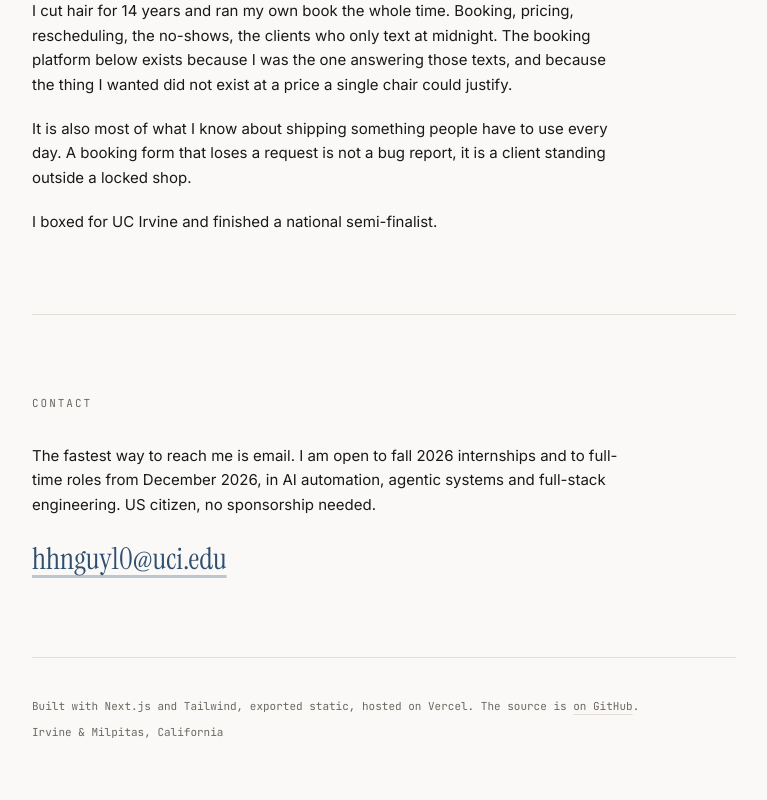
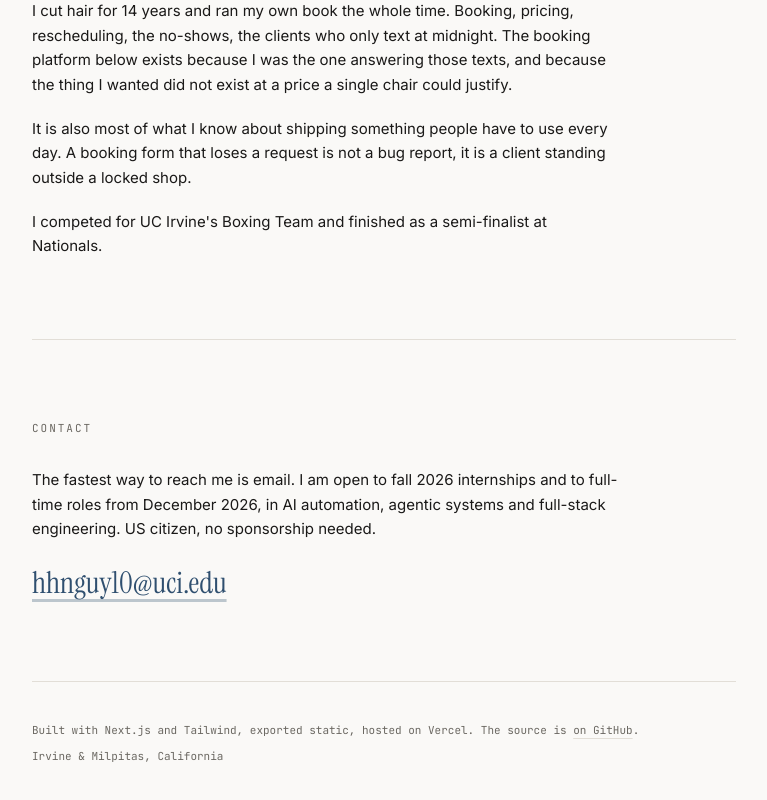
Before and after one commit to henry-hai/portfolio, a Next.js app: page / in a window 1280 px wide. Shown: the part 3681-4481 px from the top of the page, without its empty margins (256-1023 px from the left). Built offline with nearby package versions, Linux system fonts and the light colour scheme.

Commit message:
Reword the boxing line
Henry's own wording. Names the team rather than the school alone, and says
semi-finalist at Nationals rather than national semi-finalist, which is what
the placing is actually called.

```diff
--- a/src/content/site.ts
+++ b/src/content/site.ts
@@ -56,5 +56,5 @@ export const stack = [
 export const beforeThis = [
   "I cut hair for 14 years and ran my own book the whole time. Booking, pricing, rescheduling, the no-shows, the clients who only text at midnight. The booking platform below exists because I was the one answering those texts, and because the thing I wanted did not exist at a price a single chair could justify.",
   "It is also most of what I know about shipping something people have to use every day. A booking form that loses a request is not a bug report, it is a client standing outside a locked shop.",
-  "I boxed for UC Irvine and finished a national semi-finalist.",
+  "I competed for UC Irvine's Boxing Team and finished as a semi-finalist at Nationals.",
 ] as const;
```
